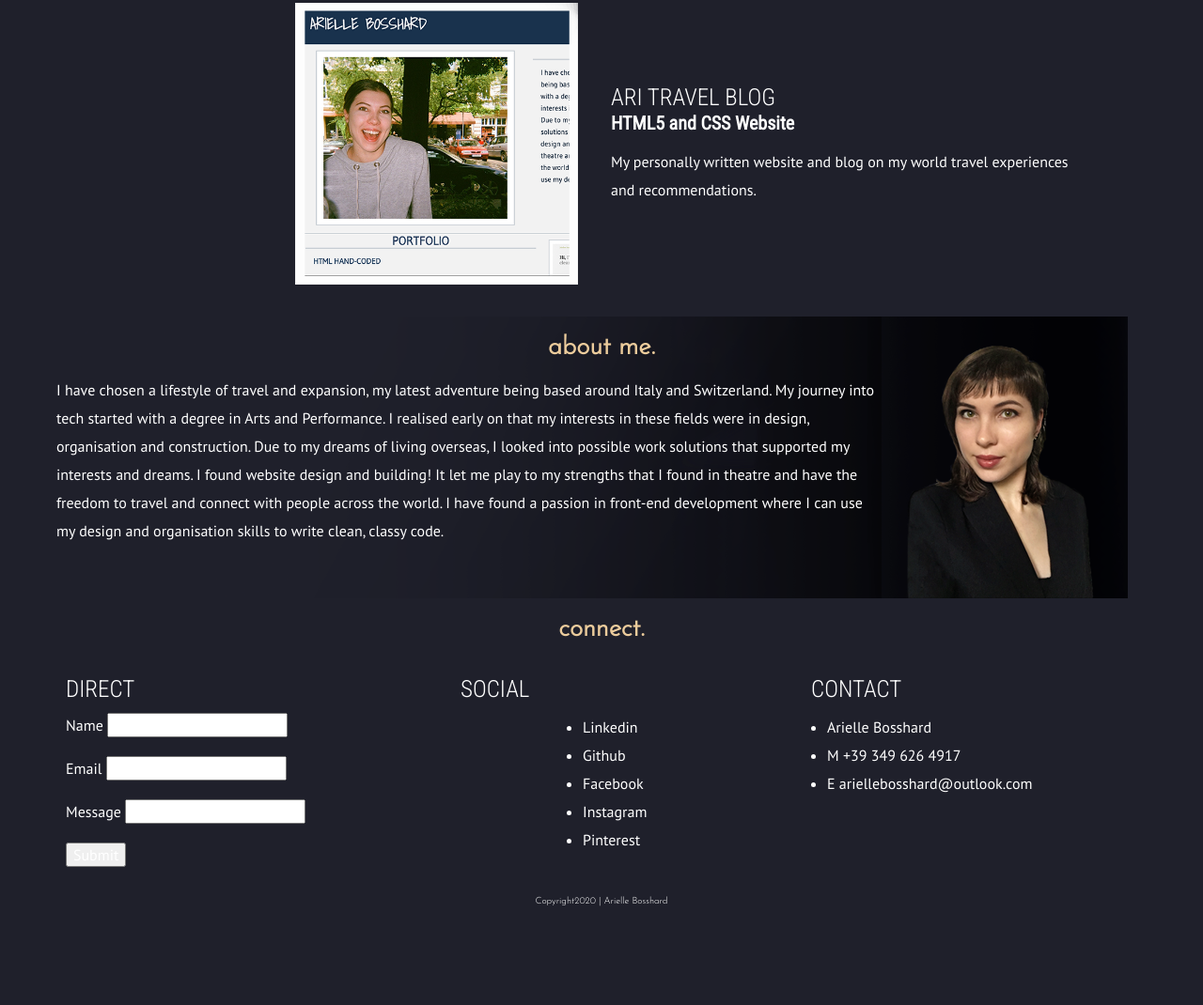
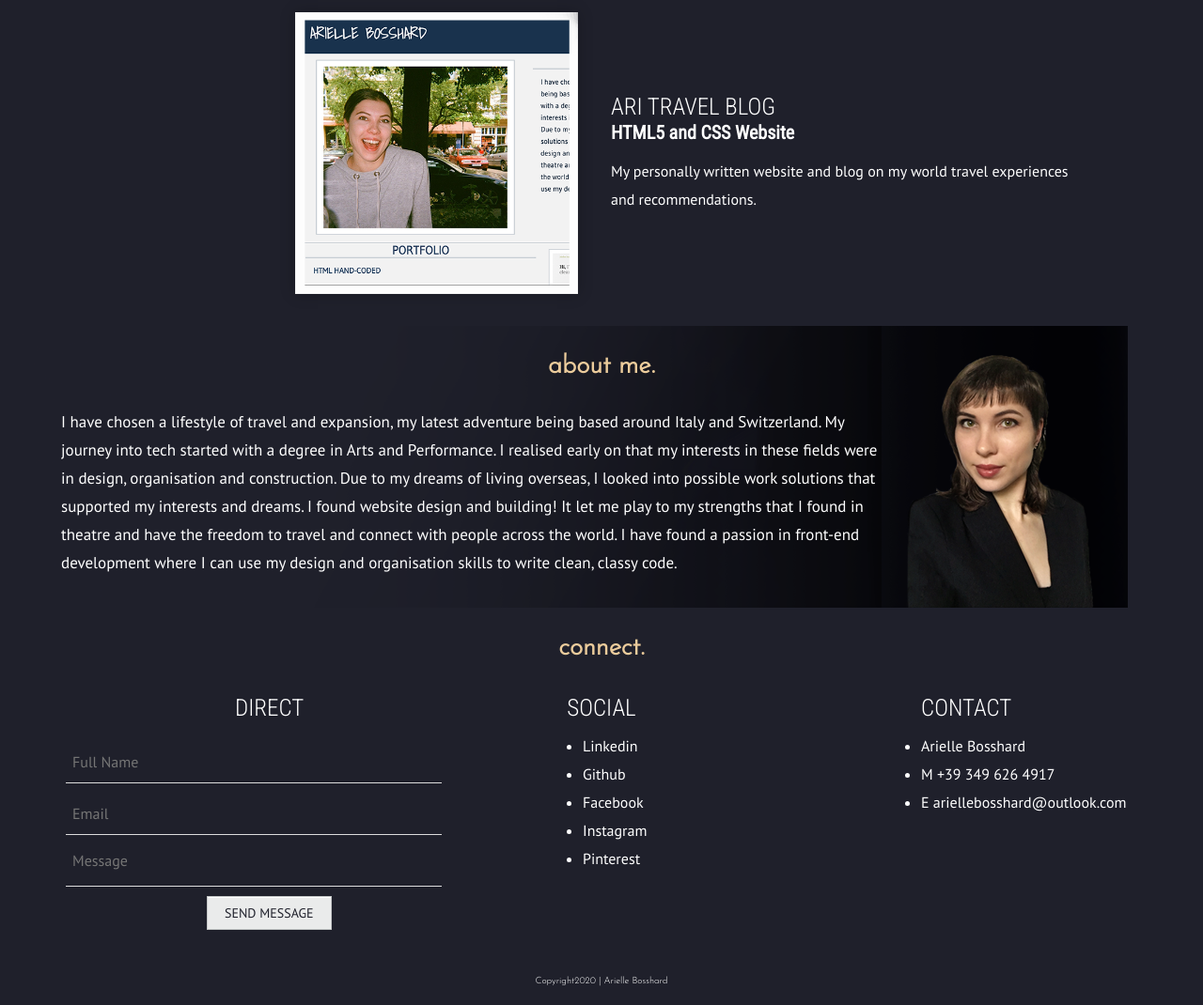
Before and after one commit to arielle-bosshard/ari, a plain HTML site: page index.html in a window 1280 px wide. Shown: the part 1167-2237 px from the top of the page at 94% size. Before the commit the page ends 2152 px from the top, so only its background shows below. Drawn offline with Linux system fonts and the light colour scheme.

Commit message:
Final format

```diff
--- a/css/main.css
+++ b/css/main.css
@@ -29,7 +29,7 @@ h2 {
     text-transform: lowercase;
     text-align: center;
     color: #eccc9c;
-    padding-top: 20px;
+    padding: 30px 0px;
     margin: 0px;
 }
 h3 {
@@ -115,6 +115,9 @@ header #title img {
 #portfolio img {
     height: 300px;
     margin: 15px;
+    box-shadow: 0px 0px 15px rgba(0, 0, 0, 0.22);
+	-moz-box-shadow: 0px 0px 15px rgba(0, 0, 0, 0.22);
+	-webkit-box-shadow:  0px 0px 15px rgba(0, 0, 0, 0.22);
 }
 #portfolio img:hover {
     opacity: 0.5;
@@ -152,18 +155,72 @@ header #title img {
     height: 300px;
 }
 #about p{
-    margin-left: 20px;
-    margin-right: 300px;
-
+    margin: 0px 300px 0px 25px;
+    font-size: 17px;
 }
 /***** CONTACT *****/
 #contact h2 {
     padding-bottom: 25px;
 }
-#contact form {
-    margin: 0px 0px 0px 30px;
-    line-height: 20px;
+#contact .form-style-8{
+	font-family: 'PT Sans', sans-serif;
+	width: 400px;
+	padding: 10px 30px;
+	margin: 10px auto;
 }
+.form-style-8 input[type="text"],
+.form-style-8 input[type="date"],
+.form-style-8 input[type="datetime"],
+.form-style-8 input[type="email"],
+.form-style-8 input[type="number"],
+.form-style-8 input[type="search"],
+.form-style-8 input[type="time"],
+.form-style-8 input[type="url"],
+.form-style-8 input[type="password"],
+.form-style-8 textarea,
+.form-style-8 select
+{
+	box-sizing: border-box;
+	-webkit-box-sizing: border-box;
+	-moz-box-sizing: border-box;
+	outline: none;
+	display: block;
+	width: 100%;
+	padding: 7px;
+	border: none;
+	border-bottom: 1px solid #ddd;
+	background: transparent;
+	margin-bottom: 10px;
+	font: 16px 'PT Sans', sans-serif;
+	height: 45px;
+}
+.form-style-8 textarea{
+	resize:none;
+	overflow: hidden;
+}
+.form-style-8 input[type="button"],
+.form-style-8 input[type="submit"]{
+	-moz-box-shadow: inset 0px 1px 0px 0px #ffffff;
+	-webkit-box-shadow: inset 0px 1px 0px 0px #ffffff;
+	box-shadow: inset 0px 1px 0px 0px #ffffff;
+	background-color: #eaebeb;
+	border: 1px solid #c4c7c7;
+	display: inline-block;
+	cursor: pointer;
+	color: #1f202b;
+	font-family: 'PT Sans', sans-serif;
+	font-size: 14px;
+    padding: 8px 18px;
+    margin-left: 150px;
+	text-decoration: none;
+	text-transform: uppercase;
+}
+.form-style-8 input[type="button"]:hover,
+.form-style-8 input[type="submit"]:hover {
+	background:linear-gradient(to bottom, #ffffff 5%, #fefcfc 100%);
+	background-color:#ffffff;
+}
+
 #contact ul li{
     line-height: 30px;
 }
@@ -172,16 +229,19 @@ header #title img {
     color: #ffffff;
 }
 #contact .third-width h3#direct {
-    padding-left: 30px;
+    padding-left: 210px;
 }
 #contact .third-width h3#social {
-    padding-left: 50px;
+    text-align: center;
 }
 #contact .third-width .social-ul {
     padding-left: 180px;
 }
-#contact .third-width .address {
-    padding-left: 23px;
+#contact .third-width h3#connect {
+    padding-left: 140px;
+}
+#contact ul#address{
+    padding-left: 140px;
 }
 /***** FOOTER *****/
 footer {
--- a/index.html
+++ b/index.html
@@ -35,7 +35,7 @@
                     <h2>My Portfolio.</h2>
                     <div class="half-width">
                         <div class="left-format">
-                            <a href="http://www.ariellebosshard.com/website-design/" target="_BLANK"> <img src="img/website-one.png" alt="photo1"/></a>
+                            <a href="https://arielle-bosshard.github.io/jubilee-austen-project/" target="_BLANK"> <img src="img/website-one.png" alt="photo1"/></a>
                             <a href="https://arielle-bosshard.github.io/rogue-pickings/" target="_BLANK"> <h3>Rogue Pickings Project</h3></a>
                             <h4>HTML and CSS from Photoshop Design Comp</h4>
                             <p>Easily and quickly converted a designer’s PSD to a webpage precisely and accurately.</p>
@@ -44,7 +44,7 @@
                     </div>
                     <div class="half-width">
                         <div class="right-format">
-                            <h3>Jubilee Austen Project</h3>
+                            <a href="https://arielle-bosshard.github.io/jubilee-austen-project/" target="_BLANK"> <h3>Jubilee Austen Project</h3></a>
                             <h4>HTML5 and CSS Website</h4>
                             <p>Used clean, well-formatted and semantic hand-writen HTML5 to ensure content is easily read, collaborative, trouble-shooted and accessible.<br>My CSS is easy to read and build on. I use lean and fast to load CSS, and ensure I am up-to-date on current best practises.</p>
                             <a href="https://arielle-bosshard.github.io/rogue-pickings/" target="_BLANK"> <img src="img/website-two.png" alt="photo3"/></a>
@@ -68,13 +68,14 @@
                     <h2>Connect.</h2>
                     <div class="third-width">
                         <h3 id="direct">Direct</h3>
-                        <form>
-                                <label for="name">Name  </label><input type="text" id="name" name="name"><br><br>
-                                <label for="email">Email  </label><input type="text" id="email" email="email"><br><br>
-                                <label for="message">Message  </label><input type="text" id="message" text="message"><br><br>
-                                <input type="submit" value="Submit">
-                            </fieldset>
-                        </form>
+                        <div class="form-style-8">
+                            <form>
+                              <input type="text" name="field1" placeholder="Full Name" />
+                              <input type="email" name="field2" placeholder="Email" />
+                              <textarea placeholder="Message" onkeyup="adjust_textarea(this)"></textarea>
+                              <input type="button" value="Send Message" />
+                            </form>
+                          </div>
                     </div>
                     <div class="third-width">
                         <h3 id="social">Social</h3>
@@ -87,8 +88,8 @@
                         </ul>
                     </div>
                     <div class="third-width">
-                        <h3 class="address">Contact</h3>
-                        <ul>
+                        <h3 id="connect">Contact</h3>
+                        <ul id="address">
                             <li>Arielle Bosshard</li>
                             <li>M +39 349 626 4917</li>
                             <li><a href="mailto:ariellebosshard@outlook.com"> E ariellebosshard@outlook.com</a></li>
```
